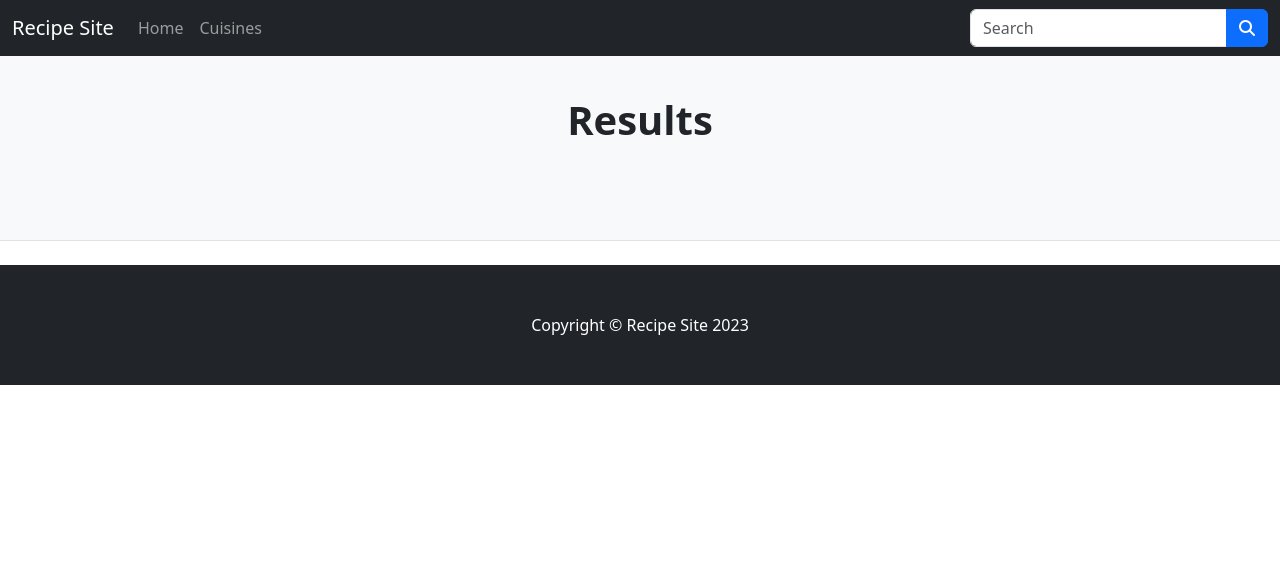
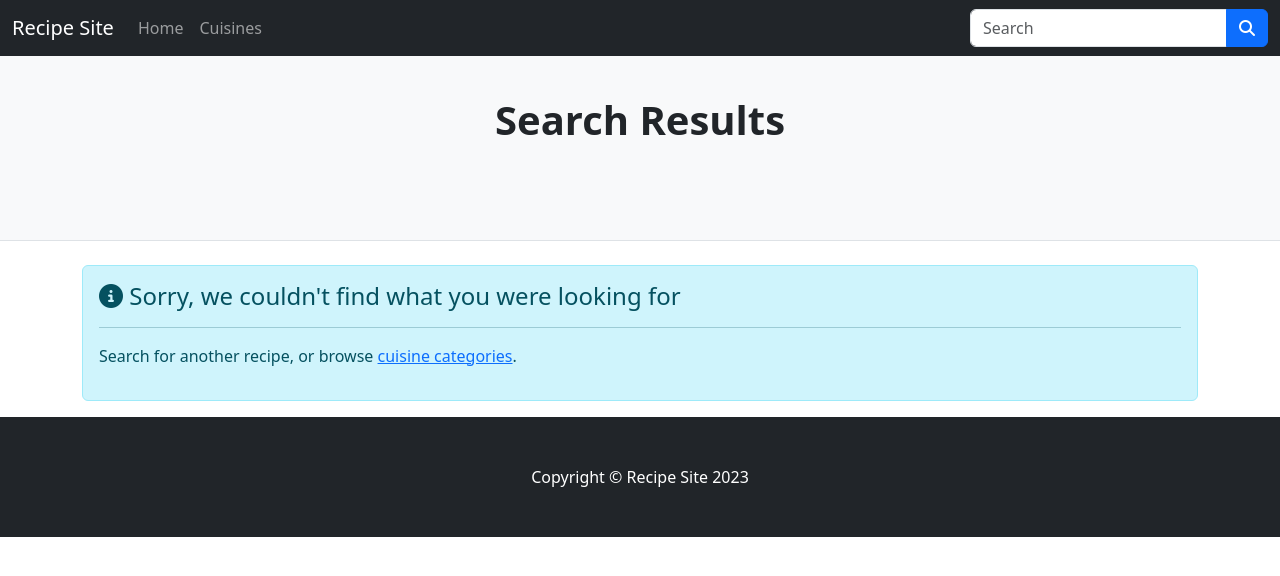
Before and after one commit to ozpc99/My-Recipes, a Flask app: page /results in a window 1280 px wide. Shown: the top 576 px of the page. Run offline with Flask 2, Linux system fonts and the light colour scheme; data that the repository does not hold is empty; some libraries are stand-ins or nearby versions.

Commit message:
Search Results Flash Message
Added flash message to search results if no results were found.

```diff
--- a/recipe_site/routes.py
+++ b/recipe_site/routes.py
@@ -38,6 +38,8 @@ def home():
 def results():
     search_value = request.args.get('search_value')
     matching_recipes = Recipe.query.filter(or_(Recipe.recipe_name.ilike(f"%{search_value}%"), Recipe.recipe_description.ilike(f"%{search_value}%"))).all()
+    if not matching_recipes:
+        flash("Sorry, we couldn't find what you were looking for", "info")
     return render_template("results.html", recipes=matching_recipes)
 
 
--- a/recipe_site/templates/results.html
+++ b/recipe_site/templates/results.html
@@ -5,12 +5,31 @@
 <header class="py-5 bg-light border-bottom mb-4">
     <div class="container">
         <div class="text-center my-5">
-            <h1 class="fw-bolder">Results</h1>
+            <h1 class="fw-bolder">Search Results</h1>
         </div>
     </div>
 </header>
 
-<main class="container"></main>
+<!-- Flash Message Alert if No Results Found -->
+{% with messages = get_flashed_messages(with_categories=true) %}
+{% if messages %}
+<div class="container mt-4">
+    {% for category, message in messages %}
+    <div class="alert alert-{{ category }} fade show" role="alert">
+        <h4 class="alert-heading">
+            <i class="fa-solid fa-circle-info"></i> {{ message }}
+        </h4>
+        <hr>
+        <p>
+            Search for another recipe, or browse <a href="{{ url_for('cuisine') }}">cuisine categories</a>.
+        </p>
+    </div>
+    {% endfor %}
+</div>
+{% endif %}
+{% endwith %}
+
+<main class="container">
     <!-- Results Displayed in List Group -->
     <ol class="list-group list-group-flush list-group-numbered">
         {% for recipe in recipes %}
@@ -94,41 +113,5 @@
         {% endfor %}
     </ol>
 
-<!-- <div class="alert alert-secondary" role="alert">
-        <h4 class="alert-heading">
-            <i class="fa-solid fa-triangle-exclamation"></i>
-            Sorry, we couldn't find what you were looking for
-        </h4>
-        <ul class="list-group list-group-flush">
-            <li class="list-group-item list-group-item-secondary py-3">
-                <form class="d-flex" role="search" action="{{ url_for('results') }}" method="GET">
-                    <div class="input-group">
-                        <input class="form-control" type="search" id="search_value" name="search_value"
-                            placeholder="Search for another recipe" aria-label="Search">
-                        <button class="btn btn-primary" type="submit">
-                            <i class="fa-solid fa-magnifying-glass"></i>
-                        </button>
-                    </div>
-                </form>
-            </li>
-            <li class="list-group-item list-group-item-secondary py-3">
-                <a href="{{ url_for('cuisine') }}" class="btn btn-primary">
-                    <i class="fa-solid fa-magnifying-glass"></i>
-                    Browse Cuisine Categories
-                </a>
-            </li>
-            {% if g.user == None %}
-            <li class="list-group-item list-group-item-secondary py-3">
-                <a href="{{ url_for('sign_up') }}" class="btn btn-sm btn-primary mb-3">Sign up today!</a>
-                <br>
-                <small>
-                    Add your own recipes, save your favourites &amp; more&hellip;
-                </small>
-            </li>
-            {% endif %}
-        </ul>
-    </div> -->
-
-
 </main>
 {% endblock %}
```
Lines whose indentation alone changed are shown as unchanged.
